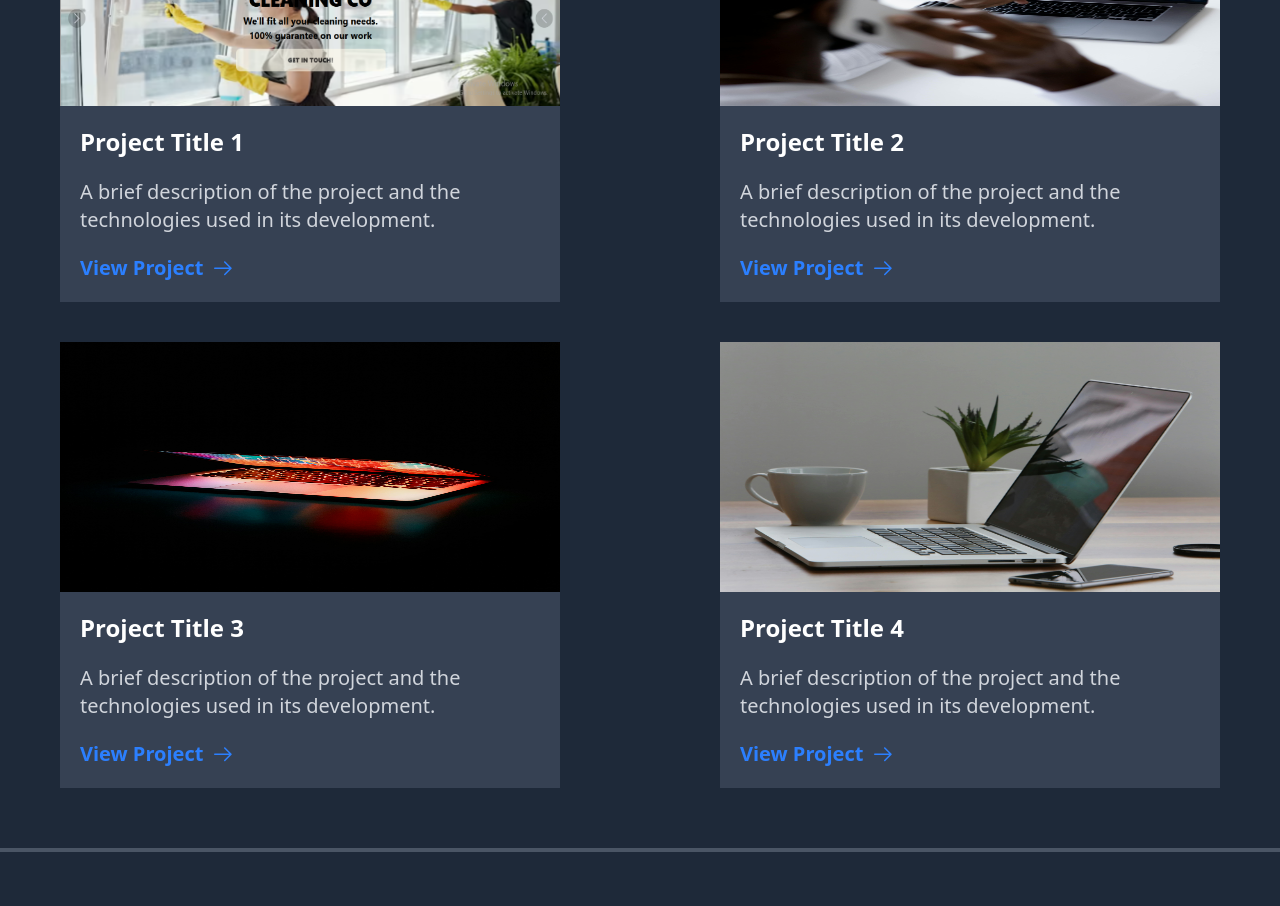
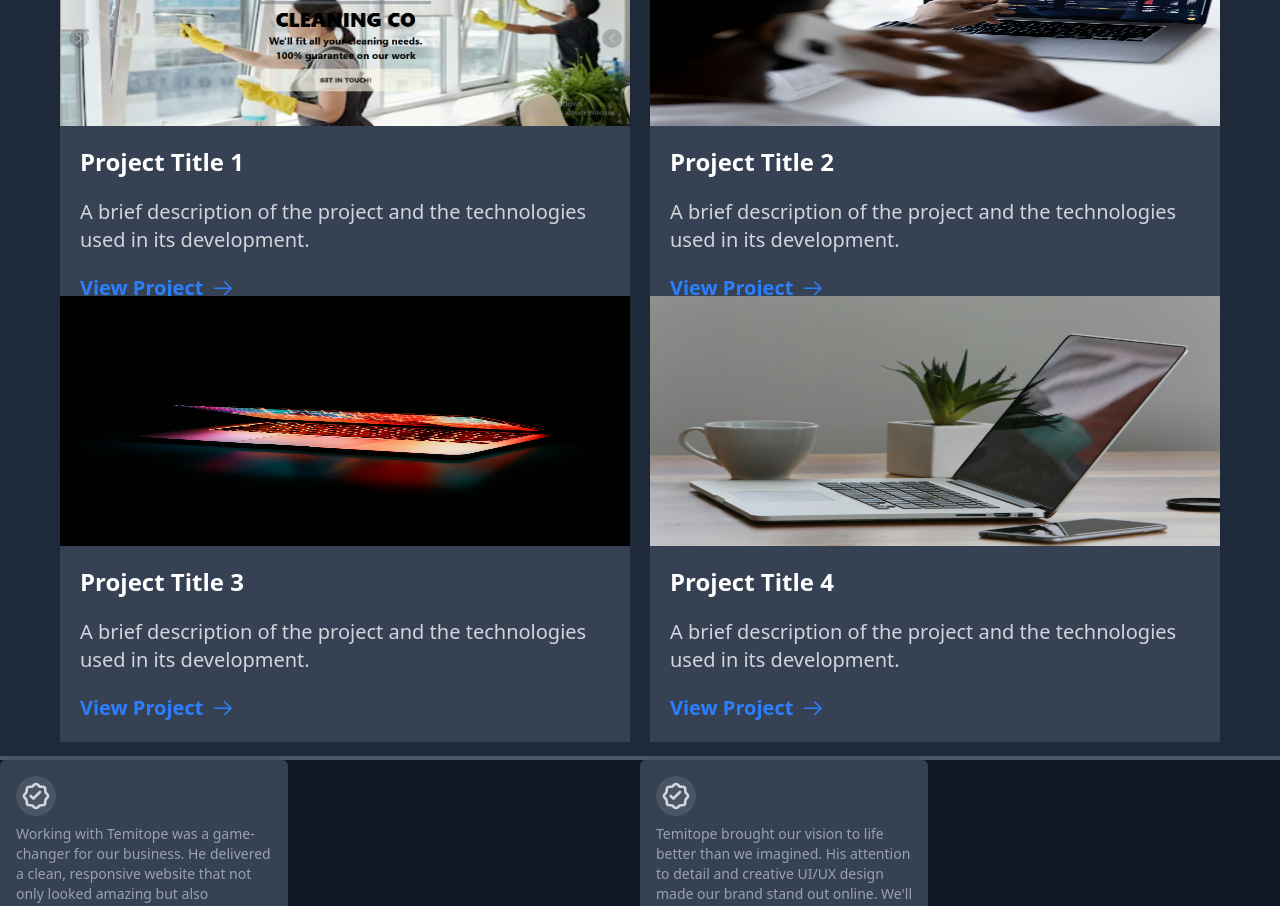
Before and after one commit to akomolafetemitopejoseph/myprofile, a React (Vite) app: page / in a window 1280 px wide. Shown: the part 1860-2766 px from the top of the page. Built offline with nearby package versions, Linux system fonts and the light colour scheme.

Commit message:
Added rating and textimonials page

```diff
--- a/package.json
+++ b/package.json
@@ -13,8 +13,11 @@
     "@react-icons/all-files": "^4.1.0",
     "@tailwindcss/vite": "^4.1.11",
     "react": "^19.1.0",
+    "react-countup": "^6.5.3",
     "react-dom": "^19.1.0",
     "react-icons": "^5.5.0",
+    "react-scroll": "^1.9.3",
+    "swiper": "^11.2.10",
     "tailwindcss": "^4.1.11"
   },
   "devDependencies": {
--- a/src/Components/Contact.jsx
+++ b/src/Components/Contact.jsx
@@ -8,8 +8,8 @@ import { FaXTwitter } from "react-icons/fa6";
 
 const Contact = () => {
   return (
-    <div className="bg-gray-800 text-white">
-      <div className=" text-center">
+    <div className="bg-gray-900 text-white">
+      <div id="contact" className=" text-center">
         <h1 className="pt-15 text-4xl font-bold capitalize mb-5">contact</h1>
         <h1 className="text-xl mb-5 text-gray-300">
           Interested in working together? Let's have a conversation.
@@ -39,9 +39,9 @@ const Contact = () => {
         </div>
       </div>
       <div className="flex justify-center gap-4 mt-10 pb-10 text-3xl text-gray-400">
-        <IoLogoGithub />
-        <FaLinkedin />
-        <FaXTwitter />
+        <IoLogoGithub className="cursor-pointer" />
+        <FaLinkedin className="cursor-pointer"/>
+        <FaXTwitter className="cursor-pointer"/>
       </div>
     </div>
   );
--- a/src/Components/Expertise.jsx
+++ b/src/Components/Expertise.jsx
@@ -3,14 +3,14 @@ import React from "react";
 const Expertise = () => {
   return (
     <div className="bg-[#111827] h-screen pt-10 text-white">
-      <div>
+      <div id="skills">
         <div>
           <h1 className="text-center text-4xl font-bold mt-10">
             Technical Skills
           </h1>
         </div>
 
-        <div className="w-[80%] grid grid-cols-2 justify-self-center mt-10 gap-10 m-15 ">
+        <div className="w-[80%] grid grid-cols-2 justify-self-center mt-10 gap-10 m-auto ">
           <div>
             <h1 className="flex justify-between text-sm space-x-50 mb-2">
               React <span className="mr-15">70%</span>
@@ -77,7 +77,6 @@ const Expertise = () => {
           </div>
         </div>
       </div>
-
     </div>
   );
 };
--- a/src/Components/Portfolio.jsx
+++ b/src/Components/Portfolio.jsx
@@ -4,10 +4,11 @@ import { GoArrowRight } from "react-icons/go";
 const Portfolio = ({ img, heading, paragraph, view }) => {
   return (
     <div>
-      <div>
-        <div className="">
-          <img className="w-[500px] h-[250px]" src={img} alt="" />
-          <div className="space-y-5 bg-gray-700 w-[500px] p-5">
+
+      <div id="porfolio">
+        <div className="w-full h-[400px]">
+          <img className="w-full h-[250px] m-auto" src={img} alt="" />
+          <div className="w-full space-y-5 bg-gray-700  p-5">
             <h1 className="text-white capitalize text-2xl font-bold">
               {heading}
             </h1>
--- /dev/null
+++ b/src/Components/Ratings.jsx
@@ -0,0 +1,37 @@
+import React from "react";
+import CountUp from "react-countup";
+
+const Ratings = () => {
+  return (
+    <div className="bg-gray-900">
+
+      <div className="flex justify-center p-15">
+
+        <div className="flex p-5 items-center gap-5 w-[240px]">
+          <h1 className="text-7xl text-white " > <CountUp end={2} duration={2} delay={1}/></h1>
+          <p className="text-gray-400 text-l">Years of experience</p>
+          <div className="w-1 h-30 bg-gray-600"></div>
+        </div>
+
+        <div className="flex p-5 items-center gap-5 w-[240px]">
+          <h1 className="text-7xl text-white "><CountUp end={20} duration={20} delay={1}/></h1>
+          <p className="text-gray-400 text-l">Successful projects</p>
+          <div className="w-1 h-30 bg-gray-600"></div>
+        </div>
+
+        <div className="flex p-5 items-center gap-5 w-[240px]">
+          <h1 className="text-7xl text-white "><CountUp end={5} duration={5} delay={1}/></h1>
+          <p className="text-gray-400 text-l">Happy clients</p>
+          <div className="w-1 h-30 bg-gray-600"></div>
+        </div>
+
+        <div className="flex p-5 items-center gap-5 w-[240px]">
+          <h1 className="text-7xl text-white "><CountUp end={2} duration={2} delay={1}/></h1>
+          <p className="text-gray-400 text-l">Individual awards</p>
+        </div>
+      </div>
+    </div>
+  );
+};
+
+export default Ratings;
--- /dev/null
+++ b/src/Components/Testimonails.jsx
@@ -0,0 +1,33 @@
+import React from "react";
+import Swiper from "swiper";
+
+const Testimonails = ({ text, name, role }) => {
+  return (
+    <div className="bg-gray-900 w-full">
+      <article class="w-72 bg-gray-700 shadow p-4 space-y-2 rounded-md hover:-translate-y-2 duration-300">
+        <svg
+          viewBox="0 0 24 24"
+          fill="none"
+          height="24"
+          width="24"
+          xmlns="http://www.w3.org/2000/svg"
+          aria-hidden="true"
+          class="w-10 h-10 text-gray-300 bg-gray-600 rounded-full p-1"
+        >
+          <path
+            d="m8.032 12 1.984 1.984 4.96-4.96m4.55 5.272.893-.893a1.984 1.984 0 0 0 0-2.806l-.893-.893a1.984 1.984 0 0 1-.581-1.403V7.04a1.984 1.984 0 0 0-1.984-1.984h-1.262a1.983 1.983 0 0 1-1.403-.581l-.893-.893a1.984 1.984 0 0 0-2.806 0l-.893.893a1.984 1.984 0 0 1-1.403.581H7.04A1.984 1.984 0 0 0 5.055 7.04v1.262c0 .527-.209 1.031-.581 1.403l-.893.893a1.984 1.984 0 0 0 0 2.806l.893.893c.372.372.581.876.581 1.403v1.262a1.984 1.984 0 0 0 1.984 1.984h1.262c.527 0 1.031.209 1.403.581l.893.893a1.984 1.984 0 0 0 2.806 0l.893-.893a1.985 1.985 0 0 1 1.403-.581h1.262a1.984 1.984 0 0 0 1.984-1.984V15.7c0-.527.209-1.031.581-1.403Z"
+            stroke-width="2"
+            stroke-linejoin="round"
+            stroke-linecap="round"
+            stroke="currentColor"
+          ></path>
+        </svg>
+        <p class="text-sm w-full text-gray-400">{text}</p>
+        <h1>{name}</h1>
+        <p>{role}</p>
+      </article>
+    </div>
+  );
+};
+
+export default Testimonails;
--- /dev/null
+++ b/src/Components/TextimonialProps.jsx
@@ -0,0 +1,22 @@
+import React from "react";
+import Testimonails from "./Testimonails";
+
+const TextimonialProps = () => {
+  return (
+    <div className="grid grid-cols-2">
+      <Testimonails
+        text="Working with Temitope was a game-changer for our business. He delivered a clean, responsive website that not only looked amazing but also performed flawlessly on all devices. Highly recommended!"
+        name="Sarah O"
+        role="Small Business Owner"
+      />
+
+      <Testimonails text="Temitope brought our vision to life better than we imagined. His attention to detail and creative UI/UX design made our brand stand out online. We'll definitely work with him again!" name="Michael A" role="Marketing Director" />
+
+      <Testimonails text="Professional, fast, and reliable. Temitope created a custom web solution for us that was not only beautiful but also easy to manage. We’ve seen an increase in user engagement since launch." name="Fatima D" role="Non-Profit Organizer" />
+
+      <Testimonails text="From concept to launch, Temitope handled everything with excellence. His frontend skills, especially with React and Tailwind CSS, made our app feel modern and user-friendly. A true frontend expert!" name="David K" role="Tech Startup Founder"/>
+    </div>
+  );
+};
+
+export default TextimonialProps;
--- a/src/Pages/Homepage.jsx
+++ b/src/Pages/Homepage.jsx
@@ -6,6 +6,8 @@ import img3 from "../assets/design2.jpg";
 import img4 from "../assets/design3.jpg";
 import Expertise from "../Components/Expertise";
 import Contact from "../Components/Contact";
+import Ratings from "../Components/Ratings";
+import TextimonialProps from "../Components/TextimonialProps";
 
 const Homepage = () => {
   return (
@@ -15,25 +17,28 @@ const Homepage = () => {
         <h1 className="text-center text-3xl font-extrabold text-white pt-10">
           Featured Projects
         </h1>
-        <div className="grid grid-cols-2 justify-center gap-10 mt-10 justify-items-center">
+        <div className="grid grid-cols-2 gap-5 m-15">
           <Portfolio
             img={img1}
             heading="Project Title 1"
             paragraph="A brief description of the project and the technologies used in its development."
             view="view project"
           />
+
           <Portfolio
             img={img2}
             heading="Project Title 2"
             paragraph="A brief description of the project and the technologies used in its development."
             view="view project"
           />
+
           <Portfolio
             img={img3}
             heading="Project Title 3"
             paragraph="A brief description of the project and the technologies used in its development."
             view="view project"
           />
+
           <Portfolio
             img={img4}
             heading="Project Title 4"
@@ -43,6 +48,8 @@ const Homepage = () => {
         </div>
         <div className="w-[100%] h-1 bg-gray-600 mt-15 "></div>
       </div>
+      <TextimonialProps />
+      <Ratings />
       <Contact />
     </div>
   );
```
Also changed, not shown: src/Components/NavBar.jsx (+12 -4 lines), 1 other file (tests, documents, lock files or other folders).
